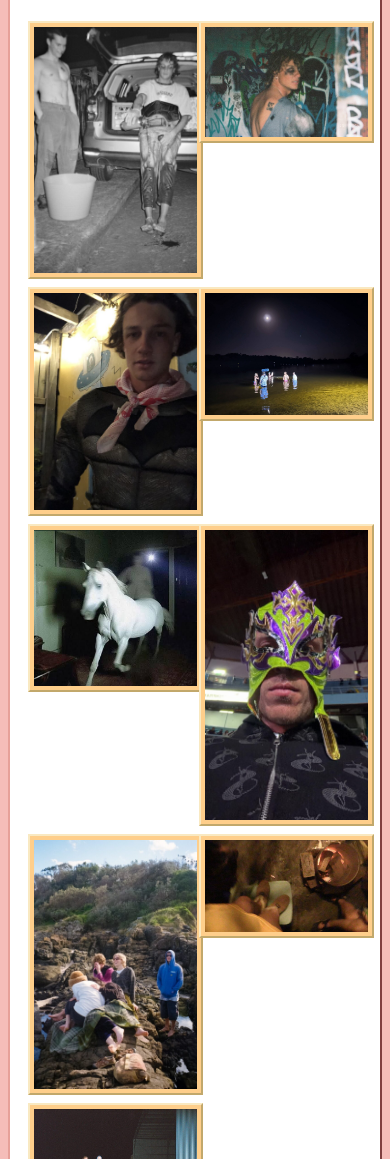
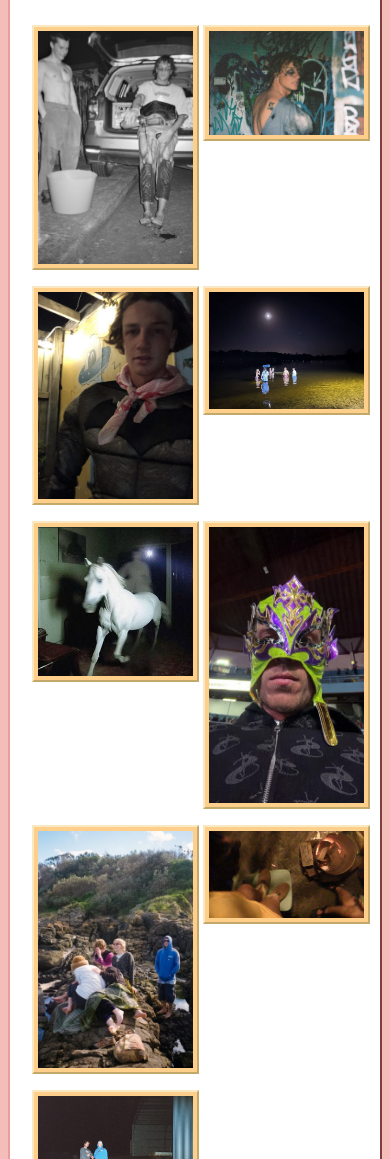
Before and after one commit to barneyallen/yenrab.github.io, a plain HTML site: page index.htm in a window 390 px wide. Shown: the part 841-2000 px from the top of the page. Drawn offline with Linux system fonts and the light colour scheme.

Commit message:
Cache-bust stylesheet, gallery spacing

```diff
--- a/index.htm
+++ b/index.htm
@@ -26,7 +26,7 @@ AND/OR THE ASSOCIATED BACKGROUND IMAGES IS STRICTLY PROHIBITED.
 
 
 <meta name="viewport" content="width=device-width, initial-scale=1">
-<link rel="stylesheet" type="text/css" href="main.css">
+<link rel="stylesheet" type="text/css" href="main.css?v=3">
 
 </head>
 
@@ -104,23 +104,23 @@ AND/OR THE ASSOCIATED BACKGROUND IMAGES IS STRICTLY PROHIBITED.
 
 <table class="Gallery" cellspacing="15" cellpadding="0" border="0" align="center">
 <tr>
-<td><a href="photos/batpig-bts.jpeg"><img src="photos/batpig-bts.jpeg"></a></td>
-<td><a href="photos/batpig-bts_mog.jpeg"><img src="photos/batpig-bts_mog.jpeg"></a></td>
+<td><img src="photos/batpig-bts.jpeg"></td>
+<td><img src="photos/batpig-bts_mog.jpeg"></td>
 </tr>
 <tr>
-<td><a href="photos/batpig-og.jpeg"><img src="photos/batpig-og.jpeg"></a></td>
-<td><a href="photos/dandelion-child.jpeg"><img src="photos/dandelion-child.jpeg"></a></td>
+<td><img src="photos/batpig-og.jpeg"></td>
+<td><img src="photos/dandelion-child.jpeg"></td>
 </tr>
 <tr>
-<td><a href="photos/horse-vision.jpeg"><img src="photos/horse-vision.jpeg"></a></td>
-<td><a href="photos/interaction.jpeg"><img src="photos/interaction.jpeg"></a></td>
+<td><img src="photos/horse-vision.jpeg"></td>
+<td><img src="photos/interaction.jpeg"></td>
 </tr>
 <tr>
-<td><a href="photos/no-interaction.jpeg"><img src="photos/no-interaction.jpeg"></a></td>
-<td><a href="photos/pee-shirt-denim-shorts.jpg"><img src="photos/pee-shirt-denim-shorts.jpg"></a></td>
+<td><img src="photos/no-interaction.jpeg"></td>
+<td><img src="photos/pee-shirt-denim-shorts.jpg"></td>
 </tr>
 <tr>
-<td><a href="photos/silo_2.jpeg"><img src="photos/silo_2.jpeg"></a></td>
+<td><img src="photos/silo_2.jpeg"></td>
 <td></td>
 </tr>
 </table>
--- a/main.css
+++ b/main.css
@@ -237,5 +237,5 @@ pre {
 	}
 
 	.Gallery { border-spacing: 8px; }
-	.Gallery TD { font-size: 13px; }
+	.Gallery TD { font-size: 13px; padding: 4px; }
 }
```
Also changed, not shown: 404.htm (+1 -1 lines), about.htm (+1 -1 lines), poems.htm (+1 -1 lines), stories.htm (+1 -1 lines).
